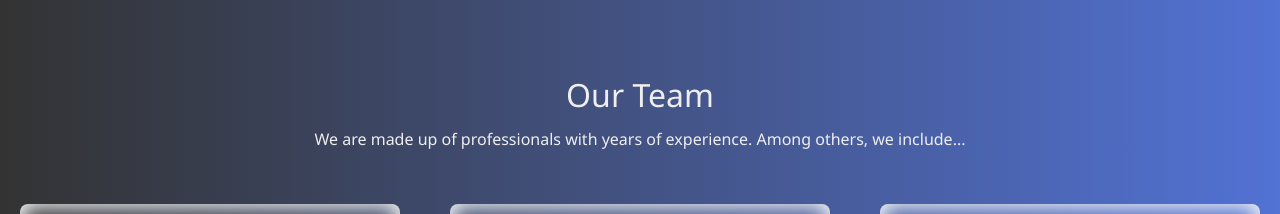
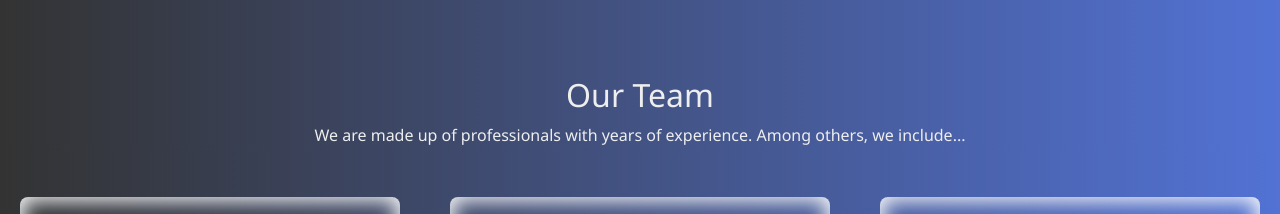
Before and after one commit to Isah-Hamza/rubuman, a plain HTML site: page index.html in a window 1280 px wide. Shown: the part 2900-3114 px from the top of the page. Drawn offline with nearby package versions, Linux system fonts and the light colour scheme.

```diff
--- a/styles.css
+++ b/styles.css
@@ -377,7 +377,7 @@ section.roadmap h2{
 .coinexporter h2{
     margin-bottom: 20px;
 }
-.coinexporter p { line-height: 23px; margin-bottom: 5px; }
+.coinexporter p, .team > p { line-height: 23px; margin-bottom: 5px; }
 .coinexporter i{ font-size: 30px; }
 
 .about{
```
